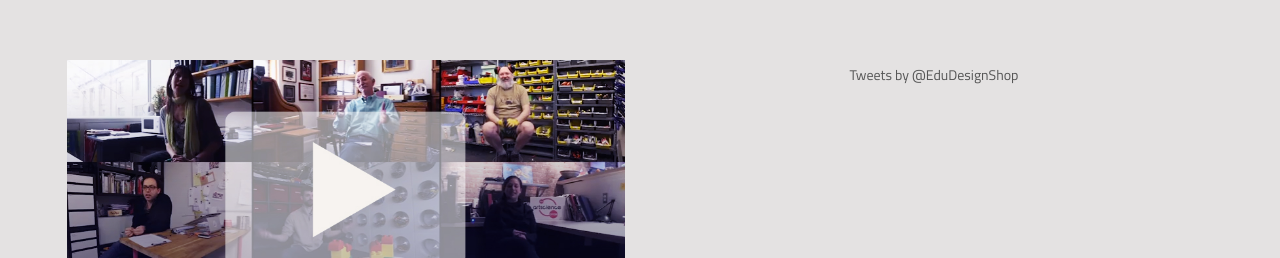
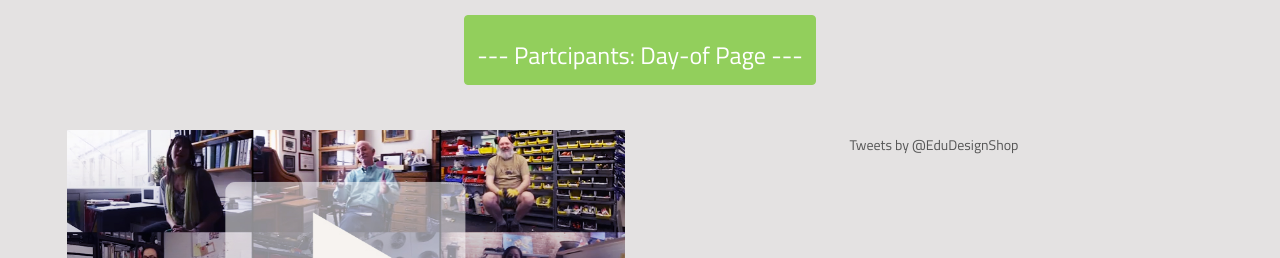
Before and after one commit to annietang92/DesignShop, a plain HTML site: page index.html in a window 1280 px wide. Shown: the part 861-1119 px from the top of the page. Drawn offline with Linux system fonts and the light colour scheme; a web font is replaced by a local one.

Commit message:
Update index.html

```diff
--- a/index.html
+++ b/index.html
@@ -121,6 +121,7 @@
       <div class="col-lg-12 text-center md-padding-bottom">
         <h2><span class="font-light">The Spring 2014</span> Education <span class="font-semibold">DesignShop</span>:</h2>
         <h4><em>Using Design Thinking to Re-Envision the Education System</em></h4><br>
+        <a href="dayof.html"><button class="btn btn-success"><h3> --- Partcipants: Day-of Page --- </h3></button></a>
       </div>
       <div class="row">
         <div class="col-lg-6 sm-padding">
```
